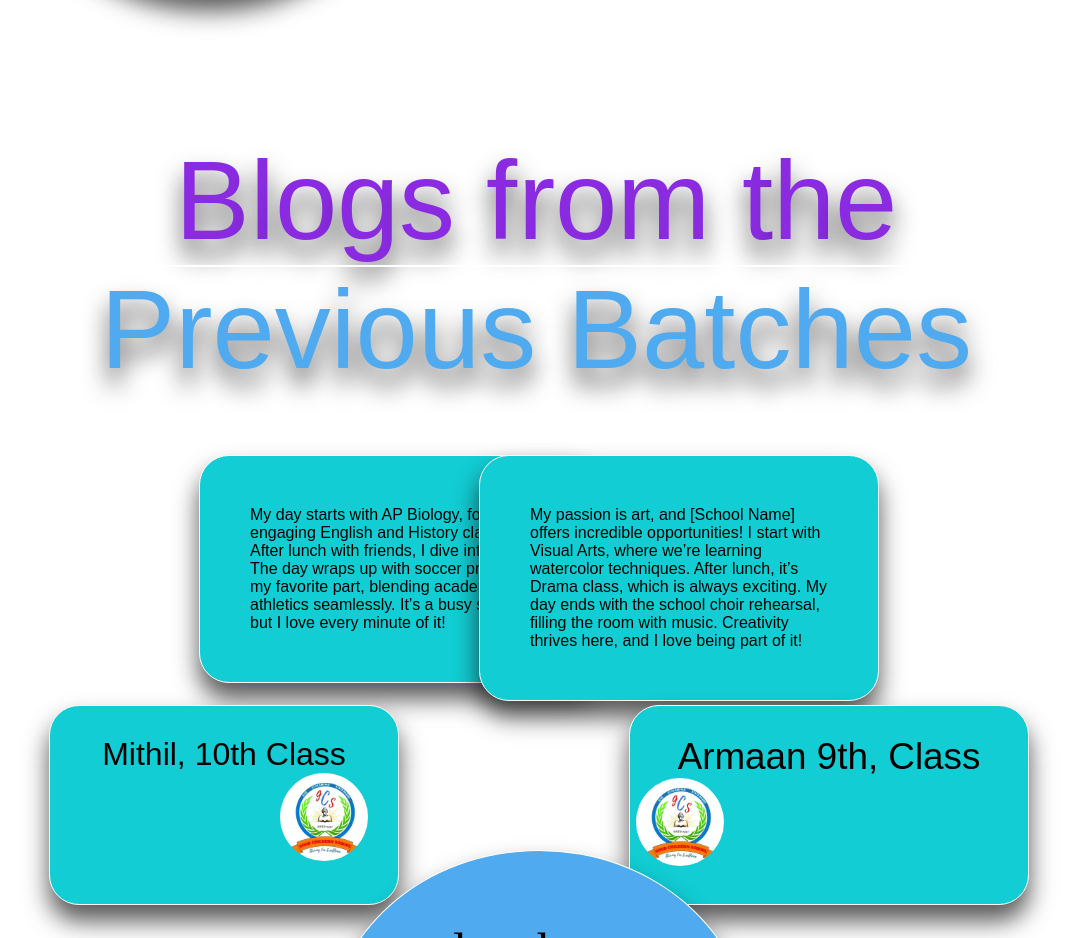
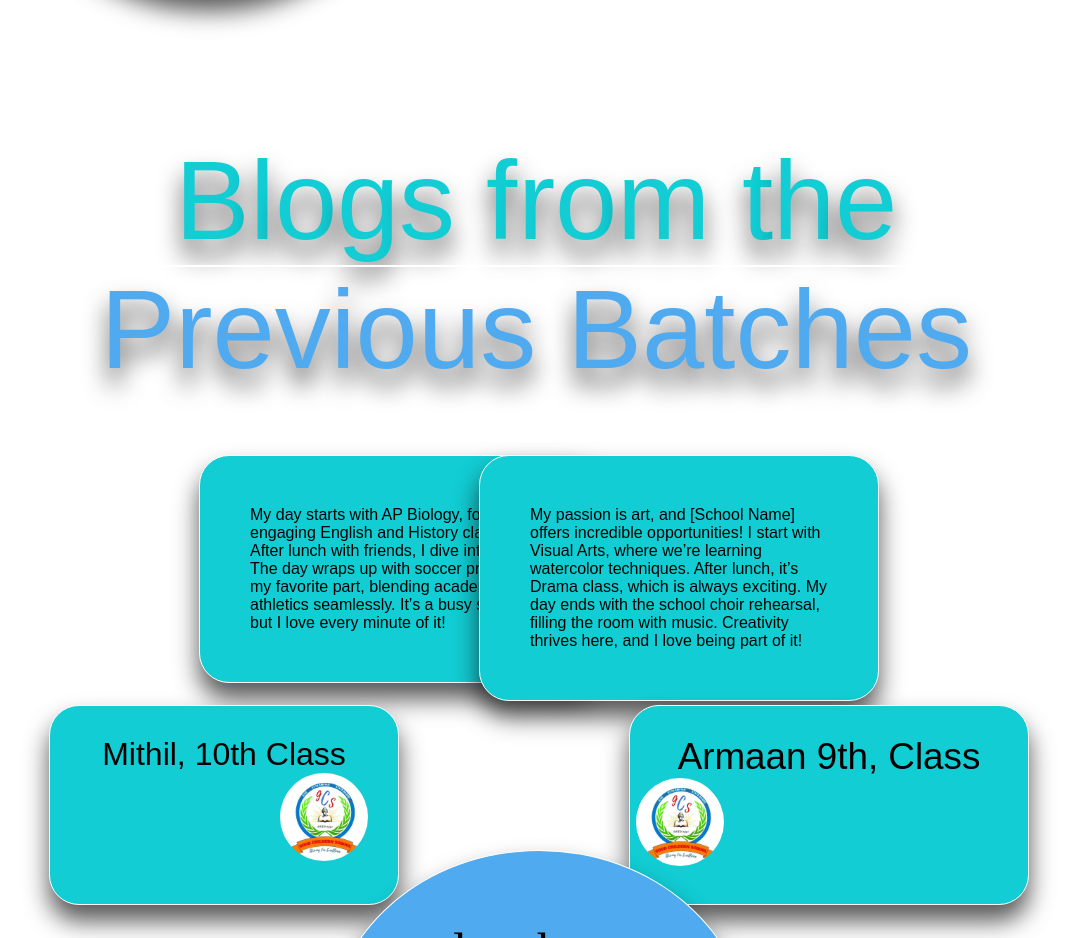
Before and after one commit to Durgesh2022/School, a website: page public/index.html in a window 1280 px wide. Shown: the part 5960-6898 px from the top of the page, without its empty margins (101-1178 px from the left). Drawn offline with nearby package versions, Linux system fonts and the light colour scheme; a web font is replaced by a local one.

Commit message:
Update index.html

```diff
--- a/public/index.html
+++ b/public/index.html
@@ -391,7 +391,7 @@
     <div class="Discription1">
       <h1 class="ml14">
          <span class="text-wrapper">
-           <span class="letters" style="color:blueviolet">Blogs from the</span>
+           <span class="letters" style="color:#12CDD4">Blogs from the</span>
 
            <span class="line">Previous Batches</span>
          </span>
```
